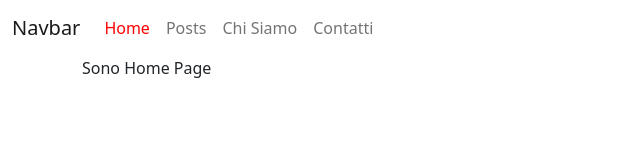
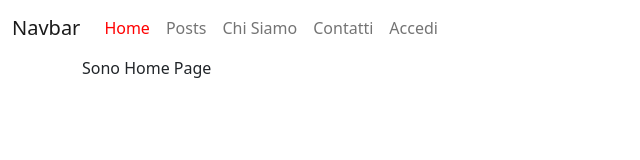
Before and after one commit to klelia/laravel-vue-router, a Vue app: page / in a window 1280 px wide. Shown: the top 160 px of the page, without its empty margins (0-640 px from the left). Built offline with nearby package versions, Linux system fonts and the light colour scheme.

Commit message:
fix router

```diff
--- a/src/components/HeaderComponent.vue
+++ b/src/components/HeaderComponent.vue
@@ -12,6 +12,9 @@
                 <router-link :to="{name : item.routeName}" active-class="active" class="nav-link">
             {{ item.label }}
             </router-link>
+        </li>
+        <li class="nav-item">
+        <a href="http://localhost:8000" class="nav-link">Accedi</a>
         </li>
 
       </ul>
--- a/src/router.js
+++ b/src/router.js
@@ -37,7 +37,7 @@ const router = createRouter({
 
         },
         {
-            path: "/*",
+            path: "/:pathMatch(.*)*",
             name: "not-found",
             component: NotFound
         }
```
Also changed, not shown: src/pages/SinglePost.vue (+8 -1 lines).
